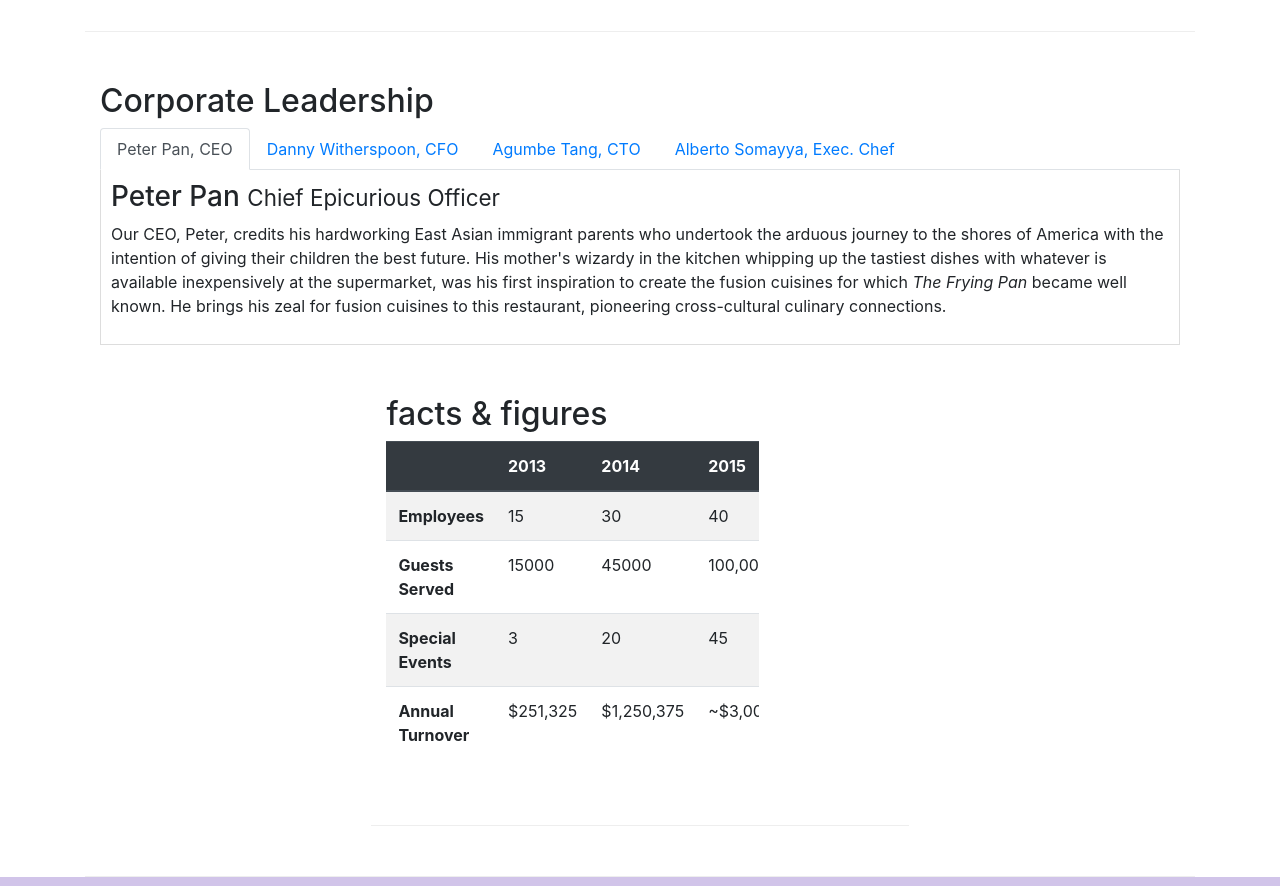
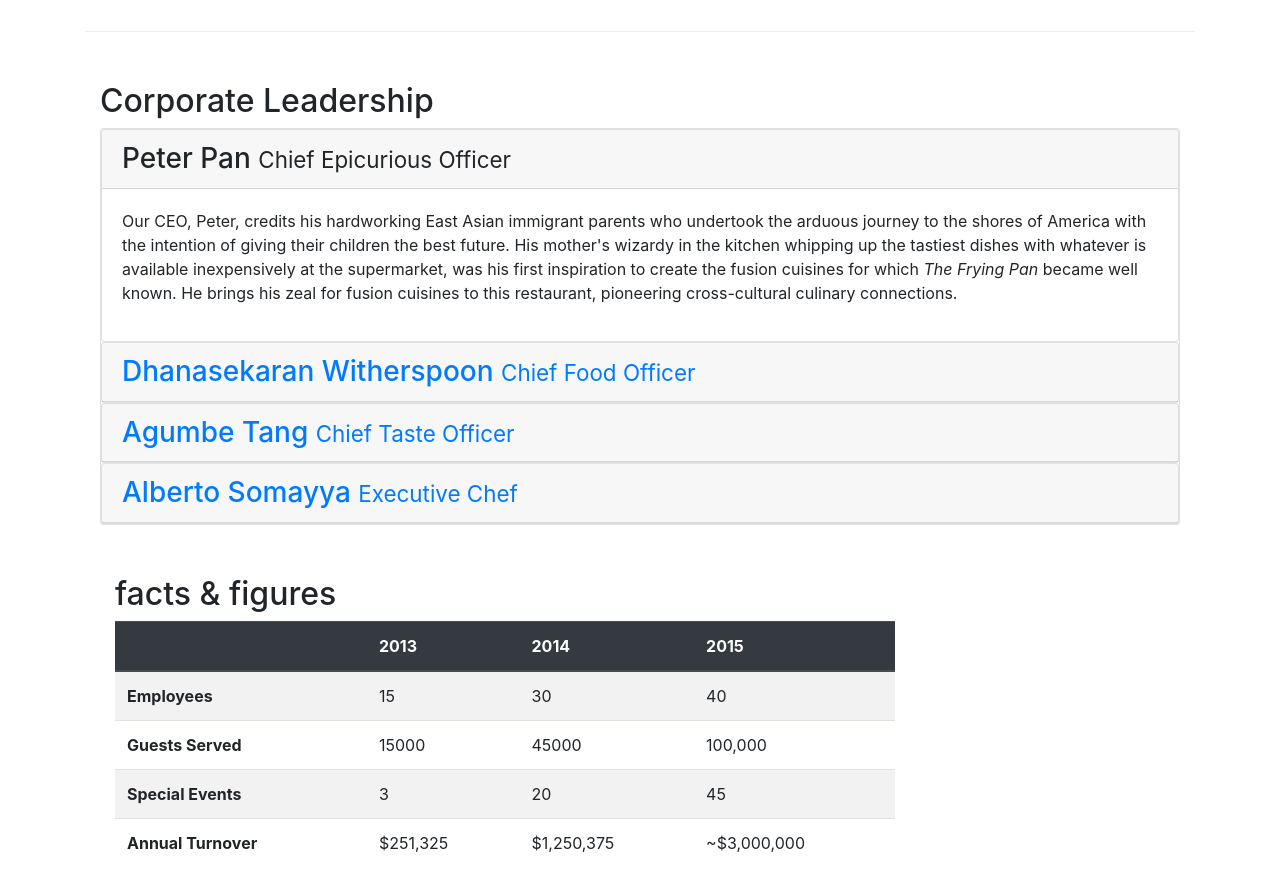
Before and after one commit to dssharma345/bootstrap4, a website: page aboutus.html in a window 1280 px wide. Shown: the part 940-1826 px from the top of the page. Drawn offline with nearby package versions, Linux system fonts and the light colour scheme.

Commit message:
accordion

```diff
--- a/aboutus.html
+++ b/aboutus.html
@@ -105,43 +105,67 @@
             <div class="col-12 col-sm-12">
                 <h2>Corporate Leadership</h2>
 
-                <ul class="nav nav-tabs">
-                    <li class="nav-item">
-                      <a class="nav-link active" href="#peter"
-                        role="tab" data-toggle="tab">Peter Pan, CEO</a>
-                    </li>
-                    <li class="nav-item">
-                      <a class="nav-link" href="#danny" role="tab"
-                        data-toggle="tab">Danny Witherspoon, CFO</a>
-                    </li>
-                    <li class="nav-item">
-                      <a class="nav-link" href="#agumbe"role="tab"
-                        data-toggle="tab">Agumbe Tang, CTO</a>
-                    </li>
-                    <li class="nav-item">
-                      <a class="nav-link" href="#alberto" role="tab"
-                        data-toggle="tab">Alberto Somayya, Exec. Chef</a>
-                    </li>
-                </ul>
-                <div class="tab-content">
-                    <div role="tabpanel" class="tab-pane fade show active" id="peter">
-                        <h3>Peter Pan <small>Chief Epicurious Officer</small></h3>
+                <div id="accordion">
+                    <div class='card'>
+                        <div class="card">
+                            <div class="card-header" role="tab" id="peterhead">
+                            <h3 class="mb-0">
+                                <a data-toggle="collapse" data-target="#peter">
+                                Peter Pan <small>Chief Epicurious Officer</small>
+                                </a>
+                            </h3>
+                            </div>
+                            <div class="collapse show" id="peter" data-parent="#accordion">
+                                <div class="card-body">
                                     <p class="d-none d-sm-block">Our CEO, Peter, credits his hardworking East Asian immigrant parents who undertook the arduous journey to the shores of America with the intention of giving their children the best future. His mother's wizardy in the kitchen whipping up the tastiest dishes with whatever is available inexpensively at the supermarket, was his first inspiration to create the fusion cuisines for which <em>The Frying Pan</em> became well known. He brings his zeal for fusion cuisines to this restaurant, pioneering cross-cultural culinary connections.</p>
                                 </div>
-                    <div role="tabpanel" class="tab-pane fade" id="danny">
-                        <h3>Dhanasekaran Witherspoon <small>Chief Food Officer</small></h3>
+                            </div>
+                        </div>
+
+                        <div class="card">
+                            <div class="card-header" role="tab" id="dannyhead">
+                            <h3 class="mb-0">
+                                <a class="collapsed" data-toggle="collapse" data-target="#danny">
+                                Dhanasekaran Witherspoon <small>Chief Food Officer</small>
+                                </a>
+                            </h3>
+                        </div>
+                        <div class="collapse" id="danny" data-parent="#accordion">
+                            <div class="card-body">
                                 <p class="d-none d-sm-block">Our CFO, Danny, as he is affectionately referred to by his colleagues, comes from a long established family tradition in farming and produce. His experiences growing up on a farm in the Australian outback gave him great appreciation for varieties of food sources. As he puts it in his own words, <em>Everything that runs, wins, and everything that stays, pays!</em></p>
                             </div>
-                    <div role="tabpanel" class="tab-pane fade" id="agumbe">
-                        <h3>Agumbe Tang <small>Chief Taste Officer</small></h3>
+                        </div>
+                    </div>
+                    <div class="card">
+                            <div class="card-header" role="tab" id="agumbehead">
+                            <h3 class="mb-0">
+                                <a class="collapsed" data-toggle="collapse" data-target="#agumbe">
+                                Agumbe Tang <small>Chief Taste Officer</small>
+                                </a>
+                            </h3>
+                        </div>
+                        <div class="collapse" id="agumbe" data-parent="#accordion">
+                            <div class="card-body">
                                 <p class="d-none d-sm-block">Blessed with the most discerning gustatory sense, Agumbe, our CTO, personally ensures that every dish that we serve meets his exacting tastes. Our chefs dread the tongue lashing that ensues if their dish does not meet his exacting standards. He lives by his motto, <em>You click only if you survive my lick.</em></p>
                             </div>
-                    <div role="tabpanel" class="tab-pane fade" id="alberto">
-                        <h3>Alberto Somayya <small>Executive Chef</small></h3>
+                        </div>
+                    </div>
+                    <div class="card">
+                            <div class="card-header" role="tab" id="albertohead">
+                            <h3 class="mb-0">
+                                <a class="collapsed" data-toggle="collapse" data-target="#alberto">
+                                Alberto Somayya <small>Executive Chef</small>
+                                </a>
+                            </h3>
+                        </div>
+                        <div class="collapse" id="alberto" data-parent="#accordion">
+                            <div class="card-body">
                                 <p class="d-none d-sm-block">Award winning three-star Michelin chef with wide International experience having worked closely with whos-who in the culinary world, he specializes in creating mouthwatering Indo-Italian fusion experiences. He says, <em>Put together the cuisines from the two craziest cultures, and you get a winning hit! Amma Mia!</em></p>
                             </div>
                         </div>
                     </div>
+                </div>
+
             <div class="row row-content">
                 <div class="col-12 col-sm-9">
                     <h2>facts &amp; figures</h2>
```
Also changed, not shown: index.html (+50 -1 lines). Lines whose indentation alone changed are shown as unchanged.
